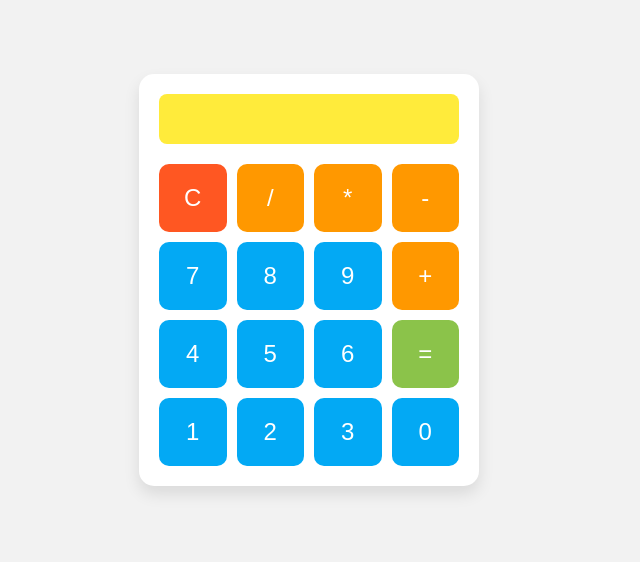
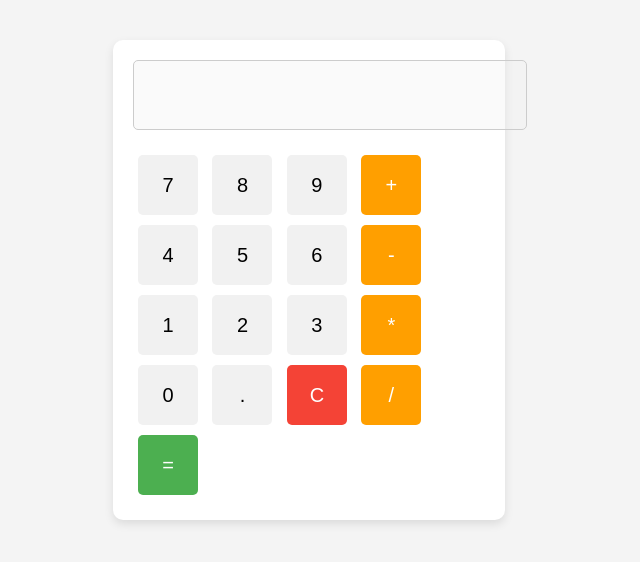
Before and after one commit to Nikhila517/calculator, a plain HTML site: page index.html in a window 1280 px wide. Shown: the part 120-682 px from the top of the page, without its empty margins (331-971 px from the left). Drawn offline with Linux system fonts and the light colour scheme.

Commit message:
index.html

```diff
--- a/index.html
+++ b/index.html
@@ -1,5 +1,9 @@
-<html>
+<!DOCTYPE html>
+<html lang="en">
 <head>
+  <meta charset="UTF-8">
+  <meta name="viewport" content="width=device-width, initial-scale=1.0">
+  <title>Simple Calculator</title>
   <style>
     body {
       font-family: Arial, sans-serif;
@@ -7,139 +11,168 @@
       justify-content: center;
       align-items: center;
       height: 100vh;
-            background-color: #f2f2f2;
       margin: 0;
+      background-color: #f4f4f4;
     }
 
     .calculator {
-            width: 300px;
       background-color: #fff;
-            border-radius: 15px;
-            box-shadow: 0 8px 16px rgba(0, 0, 0, 0.1);
       padding: 20px;
+      border-radius: 10px;
+      box-shadow: 0 4px 10px rgba(0, 0, 0, 0.1);
     }
 
-        .display {
+    .calculator input {
       width: 100%;
-            height: 50px;
+      padding: 20px;
+      font-size: 24px;
+      margin-bottom: 20px;
       text-align: right;
-            font-size: 1.5rem;
-            padding: 10px;
-            margin-bottom: 20px;
-            border: none;
-            background-color: #ffeb3b;
-            border-radius: 8px;
-            color: #333;
+      border: 1px solid #ccc;
+      border-radius: 5px;
     }
 
-        .buttons {
-            display: grid;
-            grid-template-columns: repeat(4, 1fr);
-            gap: 10px;
+    .calculator button {
+      width: 60px;
+      height: 60px;
+      font-size: 20px;
+      margin: 5px;
+      border: none;
+      border-radius: 5px;
+      background-color: #f1f1f1;
+      cursor: pointer;
+      transition: background-color 0.3s ease;
     }
 
-        .button {
-            background-color: #03a9f4;
-            border: none;
-            font-size: 1.5rem;
-            padding: 20px;
-            cursor: pointer;
-            border-radius: 10px;
-            transition: background-color 0.3s, transform 0.2s;
+    .calculator button:hover {
+      background-color: #ddd;
+    }
+
+    .calculator button:active {
+      background-color: #bbb;
+    }
+
+    .calculator button.operation {
+      background-color: #ff9f00;
       color: white;
     }
 
-        .button:hover {
-            background-color: #0288d1;
-            transform: scale(1.1);
+    .calculator button.equals {
+      background-color: #4CAF50;
+      color: white;
     }
 
-        .button:active {
-            transform: scale(0.95);
-        }
-
-        .button.clear {
-            background-color: #ff5722;
-        }
-
-        .button.clear:hover {
-            background-color: #e64a19;
-        }
-
-        .button.equal {
-            background-color: #8bc34a;
-        }
-
-        .button.equal:hover {
-            background-color: #689f38;
-        }
-
-        .button.operator {
-            background-color: #ff9800;
-        }
-
-        .button.operator:hover {
-            background-color: #f57c00;
+    .calculator button.clear {
+      background-color: #f44336;
+      color: white;
     }
   </style>
 </head>
 <body>
+
   <div class="calculator">
-        <input type="text" id="display" class="display" disabled>
-        <div class="buttons">
-            <button class="button clear" onclick="clearDisplay()">C</button>
-            <button class="button operator" onclick="appendOperation('/')">/</button>
-            <button class="button operator" onclick="appendOperation('*')">*</button>
-            <button class="button operator" onclick="appendOperation('-')">-</button>
-
-            <button class="button" onclick="appendNumber('7')">7</button>
-            <button class="button" onclick="appendNumber('8')">8</button>
-            <button class="button" onclick="appendNumber('9')">9</button>
-            <button class="button operator" onclick="appendOperation('+')">+</button>
-
-            <button class="button" onclick="appendNumber('4')">4</button>
-            <button class="button" onclick="appendNumber('5')">5</button>
-            <button class="button" onclick="appendNumber('6')">6</button>
-            <button class="button equal" onclick="calculate()">=</button>
-
-            <button class="button" onclick="appendNumber('1')">1</button>
-            <button class="button" onclick="appendNumber('2')">2</button>
-            <button class="button" onclick="appendNumber('3')">3</button>
-            <button class="button" onclick="appendNumber('0')">0</button>
+    <input type="text" id="display" disabled>
+    <div>
+      <button onclick="appendNumber('7')">7</button>
+      <button onclick="appendNumber('8')">8</button>
+      <button onclick="appendNumber('9')">9</button>
+      <button onclick="chooseOperation('+')" class="operation">+</button>
+    </div>
+    <div>
+      <button onclick="appendNumber('4')">4</button>
+      <button onclick="appendNumber('5')">5</button>
+      <button onclick="appendNumber('6')">6</button>
+      <button onclick="chooseOperation('-')" class="operation">-</button>
+    </div>
+    <div>
+      <button onclick="appendNumber('1')">1</button>
+      <button onclick="appendNumber('2')">2</button>
+      <button onclick="appendNumber('3')">3</button>
+      <button onclick="chooseOperation('*')" class="operation">*</button>
+    </div>
+    <div>
+      <button onclick="appendNumber('0')">0</button>
+      <button onclick="appendDecimal()">.</button>
+      <button onclick="clearDisplay()" class="clear">C</button>
+      <button onclick="chooseOperation('/')" class="operation">/</button>
+    </div>
+    <div>
+      <button onclick="calculate()" class="equals">=</button>
     </div>
   </div>
 
   <script>
     let currentInput = '';
+    let previousInput = '';
+    let operation = null;
 
-        // Append number or operator to the display
     function appendNumber(number) {
       currentInput += number;
+      updateDisplay();
+    }
+
+    function appendDecimal() {
+      if (!currentInput.includes('.')) {
+        currentInput += '.';
+        updateDisplay();
+      }
+    }
+
+    function chooseOperation(op) {
+      if (currentInput === '') return;
+      if (previousInput !== '') {
+        calculate();
+      }
+      operation = op;
+      previousInput = currentInput;
+      currentInput = '';
+    }
+
+    function calculate() {
+      let result;
+      const prev = parseFloat(previousInput);
+      const current = parseFloat(currentInput);
+
+      if (isNaN(prev) || isNaN(current)) return;
+
+      switch (operation) {
+        case '+':
+          result = prev + current;
+          break;
+        case '-':
+          result = prev - current;
+          break;
+        case '*':
+          result = prev * current;
+          break;
+        case '/':
+          if (current === 0) {
+            result = 'Error';
+            break;
+          }
+          result = prev / current;
+          break;
+        default:
+          return;
+      }
+
+      currentInput = result.toString();
+      operation = null;
+      previousInput = '';
+      updateDisplay();
+    }
+
+    function clearDisplay() {
+      currentInput = '';
+      previousInput = '';
+      operation = null;
+      updateDisplay();
+    }
+
+    function updateDisplay() {
       document.getElementById('display').value = currentInput;
     }
+  </script>
 
-        // Append operator to the display
-        function appendOperation(operator) {
-            currentInput += ` ${operator} `;
-            document.getElementById('display').value = currentInput;
-        }
-
-        // Clear the display
-        function clearDisplay() {
-            currentInput = '';
-            document.getElementById('display').value = '';
-        }
-
-        // Calculate the result of the expression
-        function calculate() {
-            try {
-                currentInput = eval(currentInput).toString();
-                document.getElementById('display').value = currentInput;
-            } catch (error) {
-                document.getElementById('display').value = 'Error';
-                currentInput = '';
-            }
-        }
-    </script>
 </body>
 </html>
```
Lines whose indentation alone changed are shown as unchanged.
